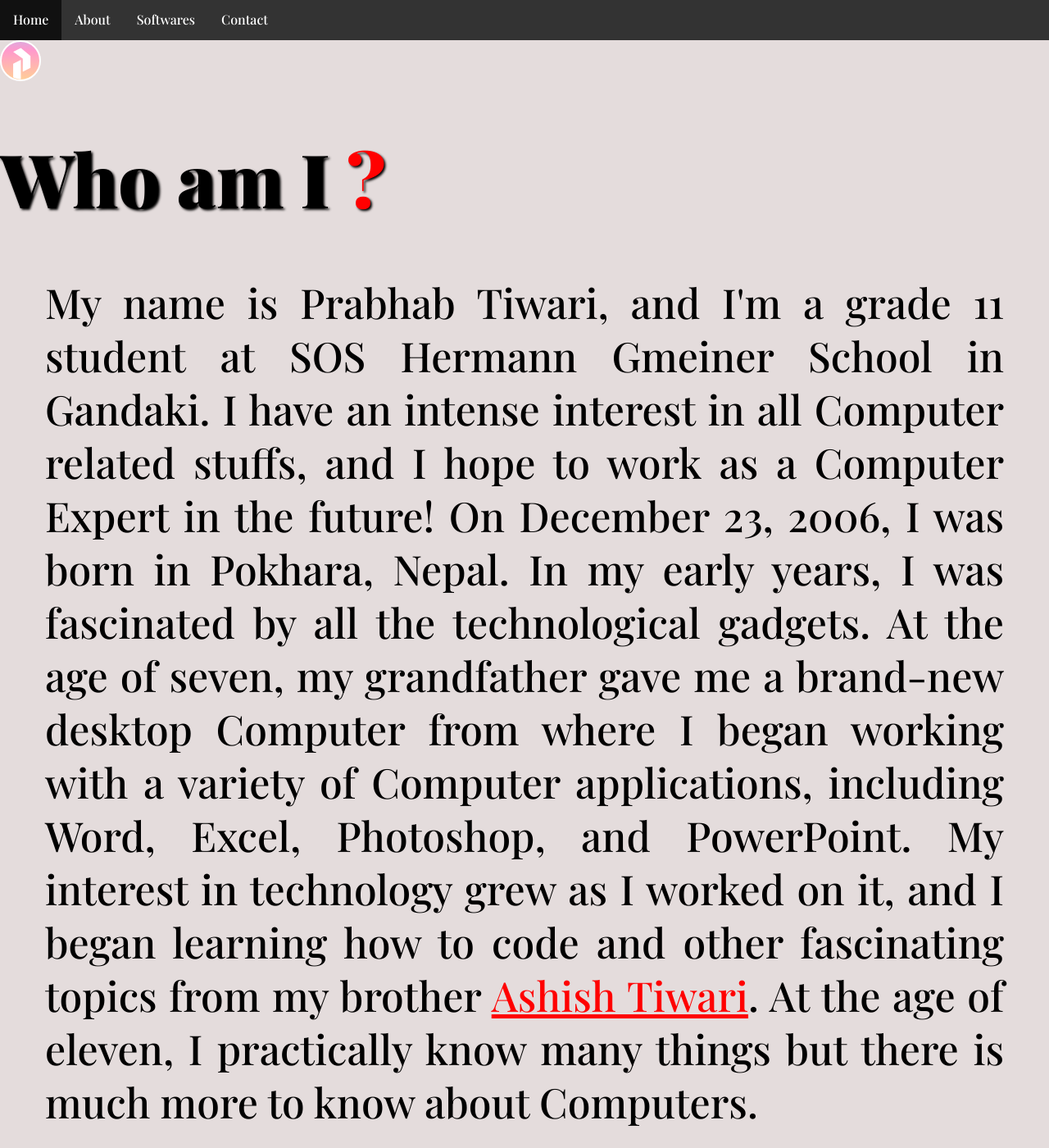
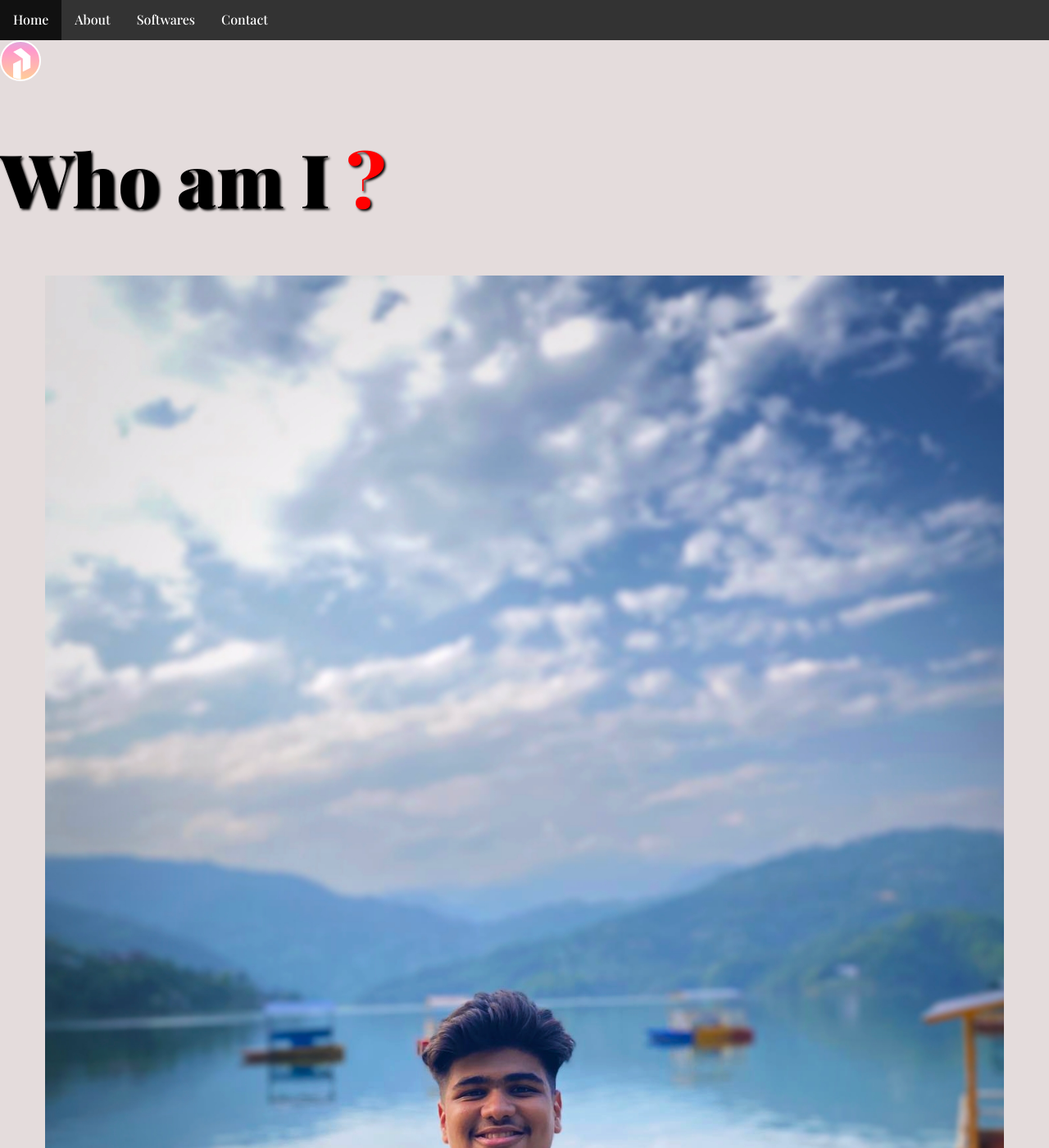
Before and after one commit to PrabhabTiwari/website, a Jekyll site: the page built from about.html, in a window 1280 px wide and 1400 px high. Shown: the whole window at 82% size. Built offline with Jekyll 4.4.1, drawn with Linux system fonts in a browser that asks for light colours.

Commit message:
Update about.html

```diff
--- a/about.html
+++ b/about.html
@@ -13,9 +13,14 @@ h1{
     text-shadow: 2px 2px 3px #000000;
     text-align: left;
 }
+    img{
+        align-items: right;
+    }
+
 </style>
     <h1 align="left">Who am I<span class="redText"> ? </span> </h1>
   <p>
+<img src="IMG_20240605_194417.jpg" > </img>
       My name is Prabhab Tiwari, and I'm a grade 11 student at SOS Hermann Gmeiner School in Gandaki. I have an intense interest in all Computer related stuffs, and I hope to work as a Computer Expert in the future! On December 23, 2006, I was born in Pokhara, Nepal. In my early years, I was fascinated by all the technological gadgets. At the age of seven, my grandfather gave me a brand-new desktop Computer from where I began working with a variety of Computer applications, including Word, Excel, Photoshop, and PowerPoint.
 
 My interest in technology grew as I worked on it, and I began learning how to code and other fascinating topics from my brother <a href="https://aashishtiwari.com.np/" target="_blank">Ashish Tiwari</a>. At the age of eleven, I practically know many things but there is much more to know about Computers.
```
